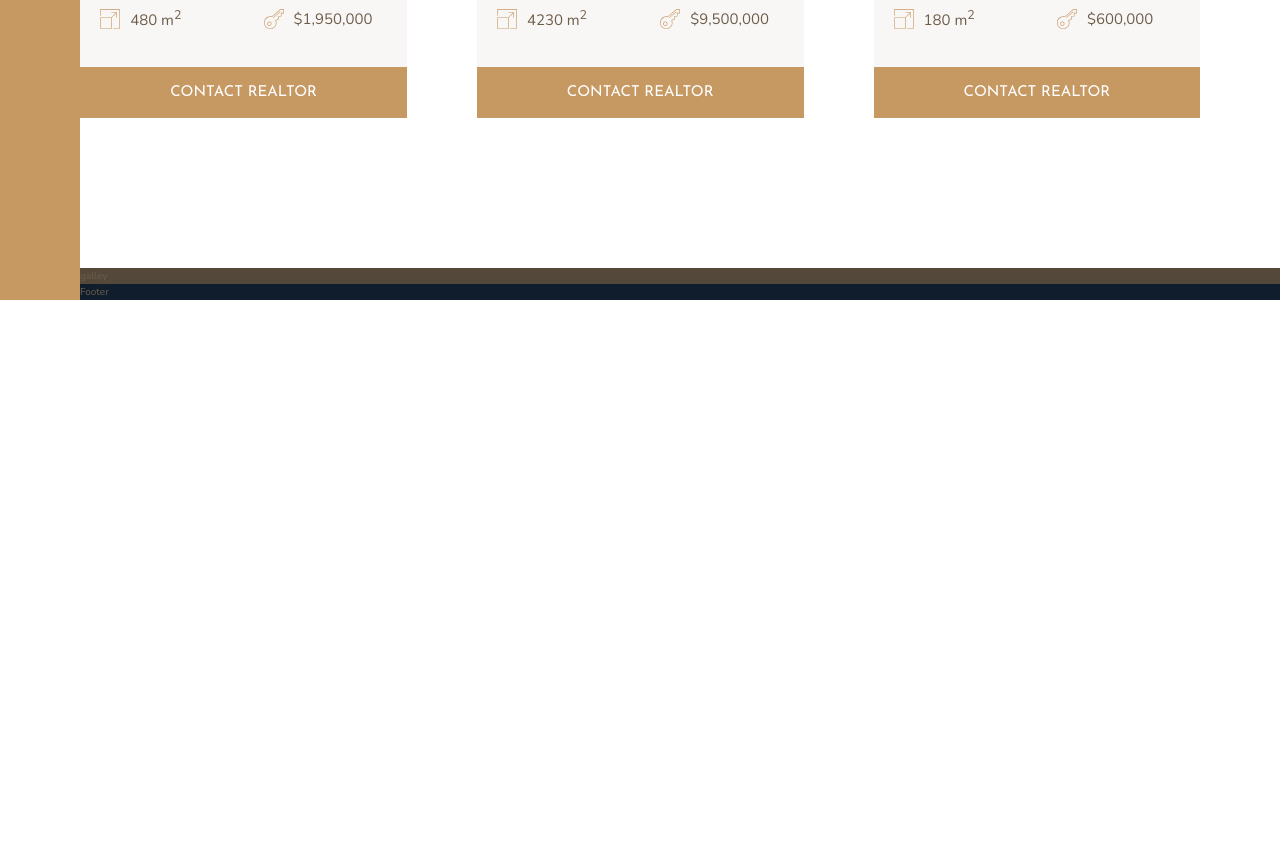
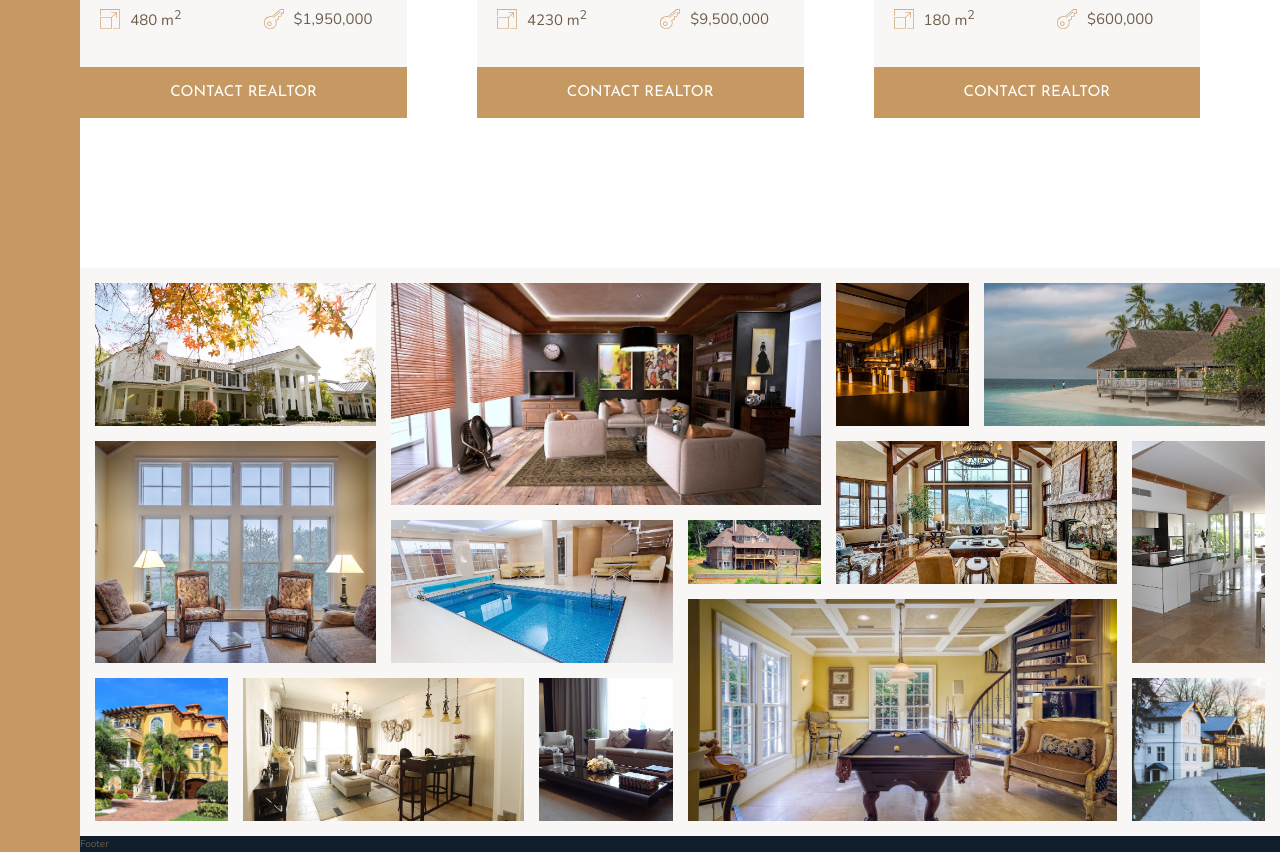
Before and after one commit to CodeByLine/nexter-starter-learn, a website: page index.html in a window 1280 px wide. Shown: the part 2822-3674 px from the top of the page. Before the commit the page ends 3122 px from the top, so only its background shows below. Drawn offline with nearby package versions, Linux system fonts and the light colour scheme.

Commit message:
gallery done

```diff
--- a/index.html
+++ b/index.html
@@ -300,7 +300,6 @@
         </div>
 
 
-
         <div class="home">
 
             <img src="img/house-6.jpeg" alt="House 6" class="home__img">
@@ -345,9 +344,72 @@
         </section>
 
 
-        <section class="gallery">galley</section>
+        <section class="gallery">
+
+            <figure class="galler__item gallery__item--1">
+                <img src="img/gal-1.jpeg" alt="Gallery image 1" class="gallery__img">
+            </figure>
+
+            <figure class="galler__item gallery__item--2">
+                <img src="img/gal-2.jpeg" alt="Gallery image 2" class="gallery__img">
+            </figure>
+
+            <figure class="galler__item gallery__item--3">
+                <img src="img/gal-3.jpeg" alt="Gallery image 3" class="gallery__img">
+            </figure>
+
+            <figure class="galler__item gallery__item--4">
+                <img src="img/gal-4.jpeg" alt="Gallery image 4" class="gallery__img">
+            </figure>
+
+            <figure class="galler__item gallery__item--5">
+                <img src="img/gal-5.jpeg" alt="Gallery image 5" class="gallery__img">
+            </figure>
+
+            <figure class="galler__item gallery__item--6">
+                <img src="img/gal-6.jpeg" alt="Gallery image 6" class="gallery__img">
+            </figure>
+
+            <figure class="galler__item gallery__item--7">
+                <img src="img/gal-7.jpeg" alt="Gallery image 7" class="gallery__img">
+            </figure>
+
+            <figure class="galler__item gallery__item--8">
+                <img src="img/gal-8.jpeg" alt="Gallery image 8" class="gallery__img">
+            </figure>
+
+            <figure class="galler__item gallery__item--9">
+                <img src="img/gal-9.jpeg" alt="Gallery image 9" class="gallery__img">
+            </figure>
+
+            <figure class="galler__item gallery__item--10">
+                <img src="img/gal-10.jpeg" alt="Gallery image 10" class="gallery__img">
+            </figure>
+
+            <figure class="galler__item gallery__item--11">
+                <img src="img/gal-11.jpeg" alt="Gallery image 11" class="gallery__img">
+            </figure>
+
+            <figure class="galler__item gallery__item--12">
+                <img src="img/gal-12.jpeg" alt="Gallery image 12" class="gallery__img">
+            </figure>
+
+            <figure class="galler__item gallery__item--13">
+                <img src="img/gal-13.jpeg" alt="Gallery image 13" class="gallery__img">
+            </figure>
+
+            <figure class="galler__item gallery__item--14">
+                <img src="img/gal-14.jpeg" alt="Gallery image 14" class="gallery__img">
+            </figure>
+
+
+        </section>
 
         <div class="footer">Footer</div>
 
+
     </body>
 </html>
+
+
+<!-- (figure.gallery__item.gallery__item--$>img.gallery__img[src="img/gal-$.jpeg"] [alt="Gallery image $"])*     -->
--- a/sass/_gallery.scss
+++ b/sass/_gallery.scss
@@ -1,4 +1,104 @@
 .gallery {
-        background-color: $color-grey-dark-1;
+        background-color: $color-grey-light-1;
         grid-column: full-start / full-end;
+
+        display: grid;
+        grid-template-columns: repeat(8, 1fr);
+        grid-template-rows: repeat(7, 5vw);     //could also set height of gallery row
+        grid-gap: 1.5rem;
+        padding: 1.5rem;
+
+
+    &__item {
+
+
+        &--1 {
+            grid-row: 1 / span 2;
+            grid-column: 1 / span 2;
+        }
+
+        &--2 {
+            grid-row: 1 / span 3;
+            grid-column: 3 / span 3;
+        }
+
+
+        &--3 {
+            grid-row: 1 / span 2;
+            grid-column: 6 / 7;
+        }
+
+
+        &--4 {
+            grid-row: 1 / span 2;
+            grid-column: 7 / span 2;
+        }
+
+
+
+        &--5 {
+            grid-row: 3 / span 3;
+            grid-column: 1 / span 2;
+        }
+
+
+        &--6 {
+            grid-row: 4 / span 2;
+            grid-column: 3 / span 2;
+        }
+
+        &--7 {
+            grid-row: 4 / 5;
+            grid-column: 5 / 6;
+        }
+
+
+        &--8 {
+            grid-row: 3 / span 2;
+            grid-column: 6 / span 2;
+        }
+
+        &--9 {
+            grid-row: 3 / span 3;
+            grid-column: 8 / 9;
+        }
+
+
+        &--10 {
+            grid-row: 6 / span 2;
+            grid-column: 1 / 2;
+        }
+
+
+        &--11 {
+            grid-row: 6 / span 2;
+            grid-column: 2 / span 2;
+        }
+
+
+        &--12 {
+            grid-row: 6 / span 2;
+            grid-column: 4 / 5;
+        }
+
+
+        &--13 {
+            grid-row: 5 / span 3;
+            grid-column: 5 / span 3;
+        }
+
+        &--14 {
+            grid-row: 6 / span 2;
+            grid-column: 8 / 9;
+        }
     }
+
+
+    &__img {
+        width: 100%;
+        height: 100%;
+        display: block;
+        object-fit: cover;
+    }
+
+}
```
Also changed, not shown: css/style.css.
